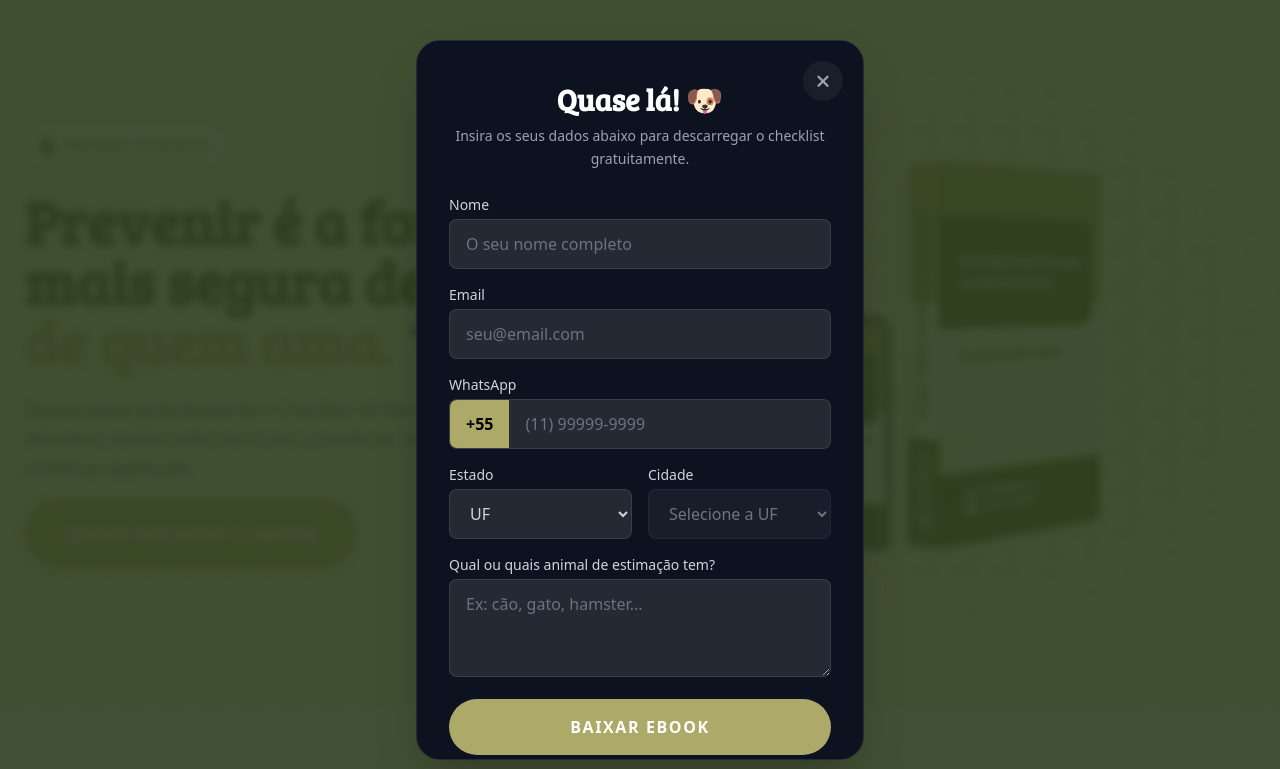
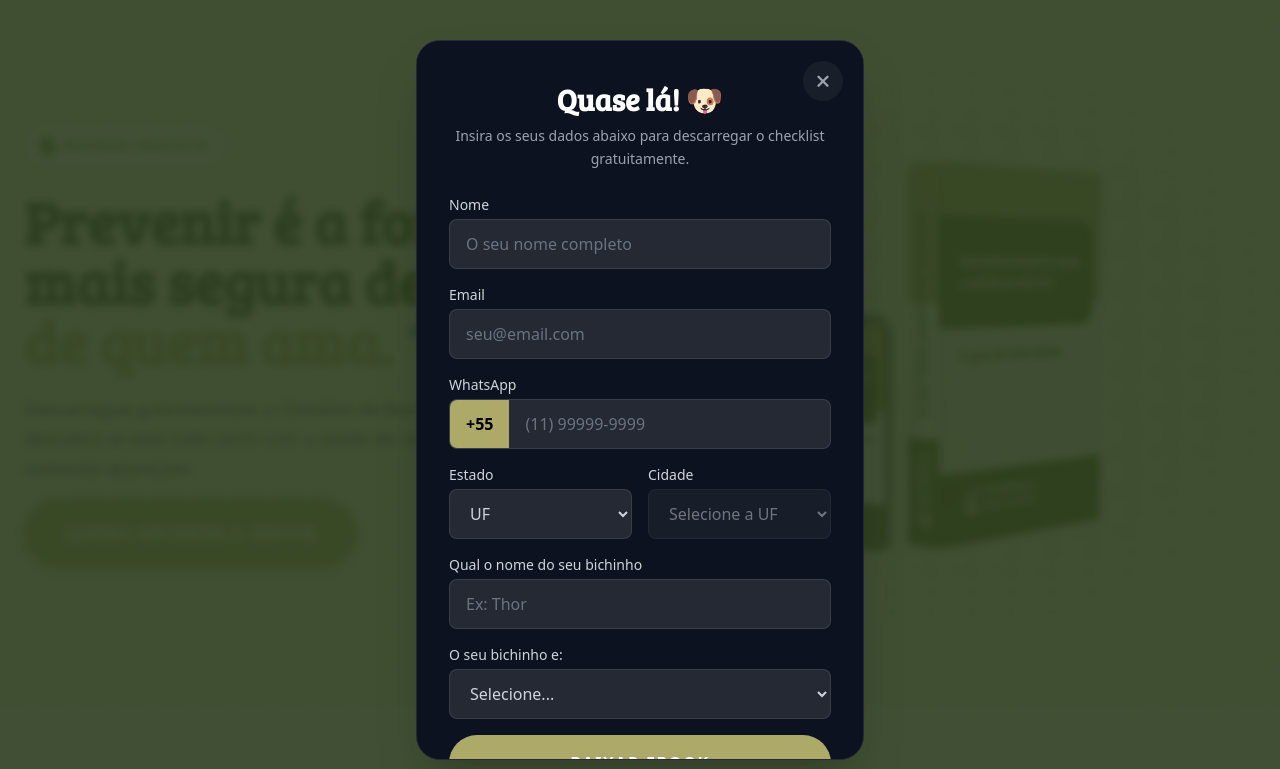
Before and after one commit to BryanJohn2901/ANIMALIS, a website: page index.html in a window 1280 px wide. Both pictures are taken after a click on the button "QUERO RECEBER O EBOOK". Shown: the top 769 px of the page. Drawn offline with nearby package versions, Linux system fonts and the light colour scheme; no server answers; a web font is replaced by a local one.

Commit message:
Atualização de form

```diff
--- a/index.html
+++ b/index.html
@@ -220,8 +220,16 @@
                     </div>
                 </div>
                 <div>
-                    <label for="lead-pet" class="block text-sm font-medium text-gray-300 mb-1">Qual ou quais animal de estimação tem?</label>
-                    <textarea id="lead-pet" name="pet" rows="3" placeholder="Ex: cão, gato, hamster..." class="w-full px-4 py-3 rounded-lg bg-brand-bg/10 border border-white/10 text-white placeholder-gray-500 focus:border-brand-primary focus:ring-1 focus:ring-brand-primary outline-none transition resize-y min-h-[80px]"></textarea>
+                    <label for="lead-pet-name" class="block text-sm font-medium text-gray-300 mb-1">Qual o nome do seu bichinho</label>
+                    <input type="text" id="lead-pet-name" name="animal_nome" required placeholder="Ex: Thor" class="w-full px-4 py-3 rounded-lg bg-brand-bg/10 border border-white/10 text-white placeholder-gray-500 focus:border-brand-primary focus:ring-1 focus:ring-brand-primary outline-none transition">
+                </div>
+                <div>
+                    <label for="lead-pet-type" class="block text-sm font-medium text-gray-300 mb-1">O seu bichinho e:</label>
+                    <select id="lead-pet-type" name="animal_tipo" required class="w-full px-4 py-3 rounded-lg bg-brand-bg/10 border border-white/10 text-gray-300 focus:border-brand-primary focus:ring-1 focus:ring-brand-primary outline-none transition [&>option]:text-black">
+                        <option value="">Selecione...</option>
+                        <option value="cachorro">Cachorro</option>
+                        <option value="gato">Gato</option>
+                    </select>
                 </div>
                 <button type="submit" class="w-full bg-brand-primary text-white font-sans font-bold py-4 rounded-full uppercase tracking-widest hover:shadow-[0_0_20px_rgba(173,169,105,0.6)] transition btn-submit mt-2">Baixar ebook</button>
             </form>
@@ -357,13 +365,17 @@
             btnSubmit.disabled = true;
             btnSubmit.innerHTML = '<i class="fas fa-circle-notch fa-spin mr-2"></i> A processar...';
 
+            const petNome = document.getElementById("lead-pet-name").value.trim();
+            const petTipo = document.getElementById("lead-pet-type").value.trim();
             const dados = {
                 nome: document.getElementById("lead-nome").value.trim(),
                 email: document.getElementById("lead-email").value.trim(),
                 whatsapp: "+55" + telDigitos,
                 cidade: document.getElementById("lead-cidade").value.trim(),
                 uf: document.getElementById("lead-uf").value.trim(),
-                animal_estimacao: document.getElementById("lead-pet").value.trim()
+                animal_nome: petNome,
+                animal_tipo: petTipo,
+                animal_estimacao: petNome + " (" + petTipo + ")"
             };
 
             // ---- AQUI ESTÁ A CORREÇÃO DO CABEÇALHO PARA TEXT/PLAIN ----
```
